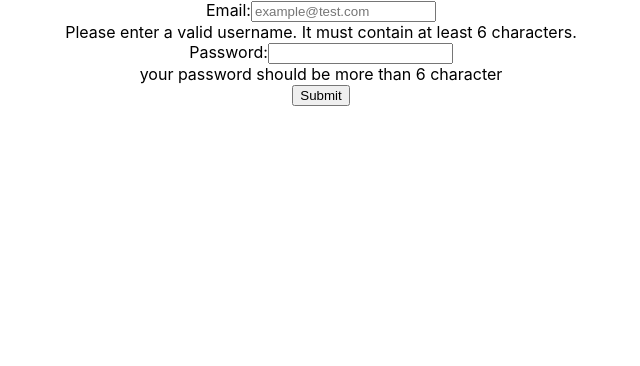
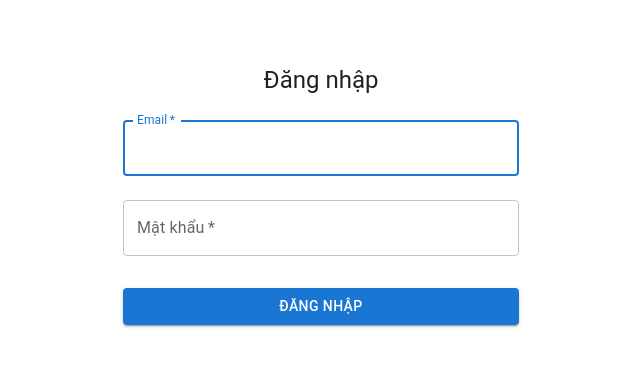
Before and after one commit to hidden-00/finance-management, a React (Create React App) app in the folder frontend/: page /login in a window 1280 px wide. Shown: the top 366 px of the page, without its empty margins (319-959 px from the left). Built offline with nearby package versions, Linux system fonts and the light colour scheme; no server answers.

Commit message:
Update MUI Login

```diff
--- a/frontend/package.json
+++ b/frontend/package.json
@@ -3,6 +3,10 @@
   "version": "0.1.0",
   "private": true,
   "dependencies": {
+    "@emotion/react": "^11.11.3",
+    "@emotion/styled": "^11.11.0",
+    "@mui/icons-material": "^5.15.7",
+    "@mui/material": "^5.15.7",
     "@testing-library/jest-dom": "^5.17.0",
     "@testing-library/react": "^13.4.0",
     "@testing-library/user-event": "^13.5.0",
--- a/frontend/src/components/login/index.js
+++ b/frontend/src/components/login/index.js
@@ -1,5 +1,11 @@
 import { useState } from 'react'
 import { useAuth } from '../../provider/auth'
+import Button from '@mui/material/Button'
+import Alert from '@mui/material/Alert'
+import Snackbar from '@mui/material/Snackbar';
+import { Box, Container, CssBaseline, TextField, ThemeProvider, Typography, createTheme } from '@mui/material';
+
+const theme = createTheme();
 
 const Login = () => {
     const [input, setInput] = useState({
@@ -7,15 +13,30 @@ const Login = () => {
         password: "",
     })
 
+    const [open, setOpen] = useState(false);
+
+    const handleClose = (event, reason) => {
+        if (reason === 'clickaway') {
+            return;
+        }
+
+        setOpen(false);
+    };
+
     const auth = useAuth();
 
-    const handleSubmitEvent = (e)=>{
+    const handleSubmitEvent = (e) => {
         e.preventDefault()
-        if(input.email!=="" && input.password!==""){
+        if (input.email !== "" && input.password !== "") {
             auth.loginAction(input);
             return;
+        } else {
+            setOpen(true);
+            const timeoutId = setTimeout(() => {
+                setOpen(false);
+            }, 3000);
+            return () => clearTimeout(timeoutId);
         }
-        alert('Please provide a valid input')
     }
 
     const handleInput = (e) => {
@@ -26,39 +47,70 @@ const Login = () => {
         }))
     }
 
+
+
     return (
-        <form onSubmit={handleSubmitEvent}>
-            <div className='form_control'>
-                <label htmlFor='user-email'>Email:</label>
-                <input
-                    type='email'
-                    id='user-email'
-                    name='email'
-                    placeholder='example@test.com'
-                    aria-describedby='user-email'
-                    aria-invalid="false"
+        <>
+            <ThemeProvider theme={theme}>
+                <Container component="main" maxWidth="xs">
+                    <CssBaseline />
+                    <Box
+                        sx={{
+                            marginTop: 8,
+                            display: 'flex',
+                            flexDirection: 'column',
+                            alignItems: 'center',
+                        }}
+                    >
+                        <Typography component="h1" variant="h5">
+                            Đăng nhập
+                        </Typography>
+                        <Box
+                            component="form"
+                            onSubmit={handleSubmitEvent}
+                            noValidate
+                            sx={{ mt: 1 }}
+                        >
+                            <TextField
+                                margin="normal"
+                                required
+                                fullWidth
+                                id="email"
+                                label="Email"
+                                name="email"
+                                autoComplete="email"
+                                autoFocus
                                 onChange={handleInput}
                             />
-                <div id="user-email" className="sr-only">
-                    Please enter a valid username. It must contain at least 6 characters.
-                </div>
-            </div>
-            <div className="form_control">
-                <label htmlFor="password">Password:</label>
-                <input
+                            <TextField
+                                margin="normal"
+                                required
+                                fullWidth
+                                name="password"
+                                label="Mật khẩu"
                                 type="password"
                                 id="password"
-                    name="password"
-                    aria-describedby="user-password"
-                    aria-invalid="false"
+                                autoComplete="current-password"
                                 onChange={handleInput}
                             />
-                <div id="user-password" className="sr-only">
-                    your password should be more than 6 character
-                </div>
-            </div>
-            <button className="btn-submit">Submit</button>
-        </form>
+                            <Button
+                                type="submit"
+                                fullWidth
+                                variant="contained"
+                                sx={{ mt: 3, mb: 2 }}
+                            >
+                                Đăng nhập
+                            </Button>
+                        </Box>
+                    </Box>
+                </Container>
+            </ThemeProvider>
+            <Snackbar open={open} autoHideDuration={6000} onClose={handleClose}>
+                <Alert onClose={handleClose} severity="warning">
+                    Nhập đủ thông tin
+                </Alert>
+            </Snackbar>
+        </>
     )
 
 }
--- a/frontend/src/provider/auth.js
+++ b/frontend/src/provider/auth.js
@@ -4,8 +4,8 @@ const AuthContext = createContext();
 
 const AuthProvider = ({children})=>{
     const [user, setUser] = useState(null);
-    const [token, setToken] = useState(localStorage.getItem('site')||"")
-    const navigate = useNavigate()
+    const [token, setToken] = useState(localStorage.getItem('site')||"");
+    const navigate = useNavigate();
 
     useEffect(()=>{
         const fetchData = async () => {
@@ -29,7 +29,7 @@ const AuthProvider = ({children})=>{
             }
         };
 
-        fetchData(); // Gọi hàm async từ bên trong hàm useEffect
+        fetchData();
     },[])
 
     const loginAction = async(data)=>{
```
Also changed, not shown: 1 other file (tests, documents, lock files or other folders). Lines whose indentation alone changed are shown as unchanged.
